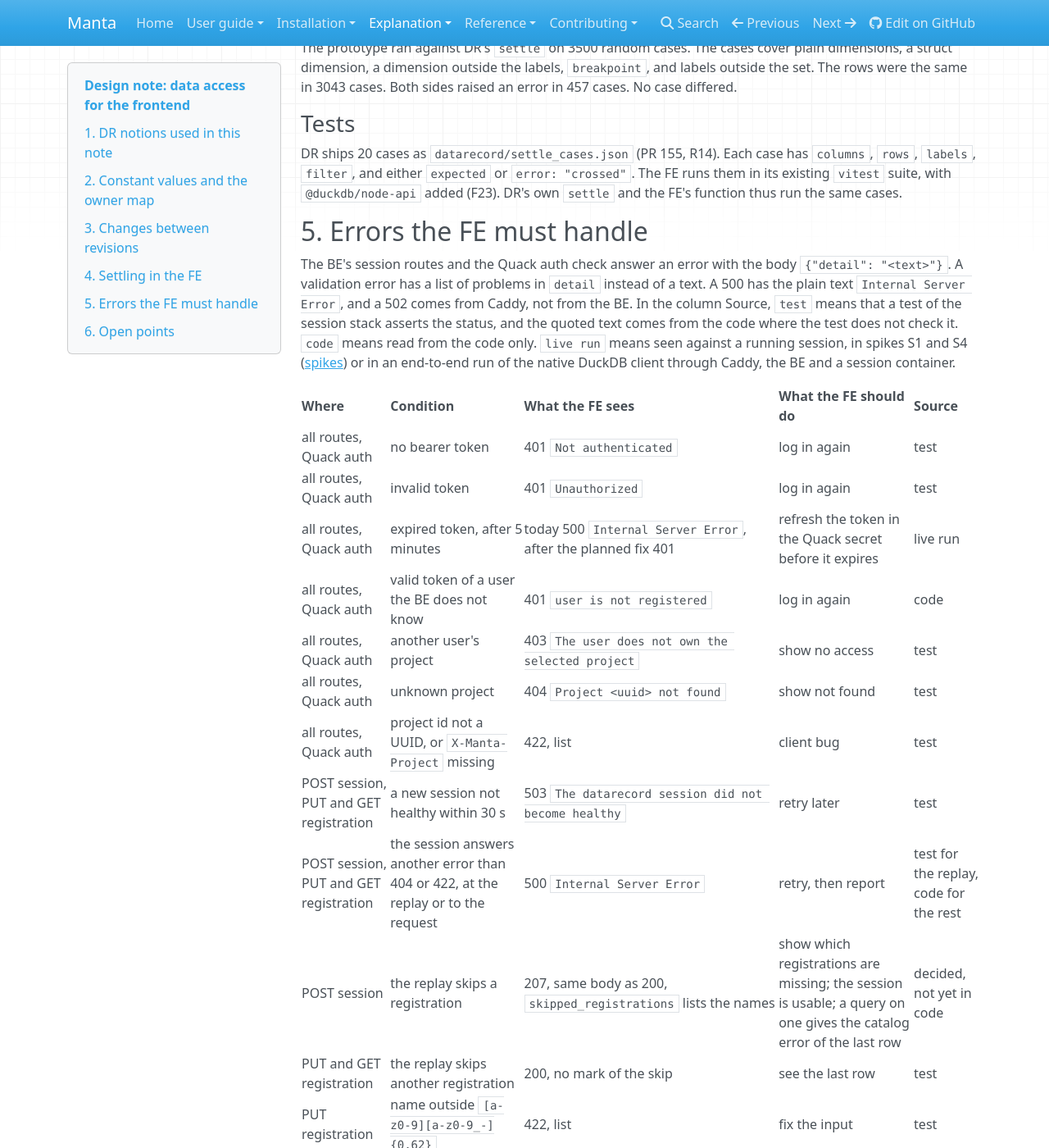
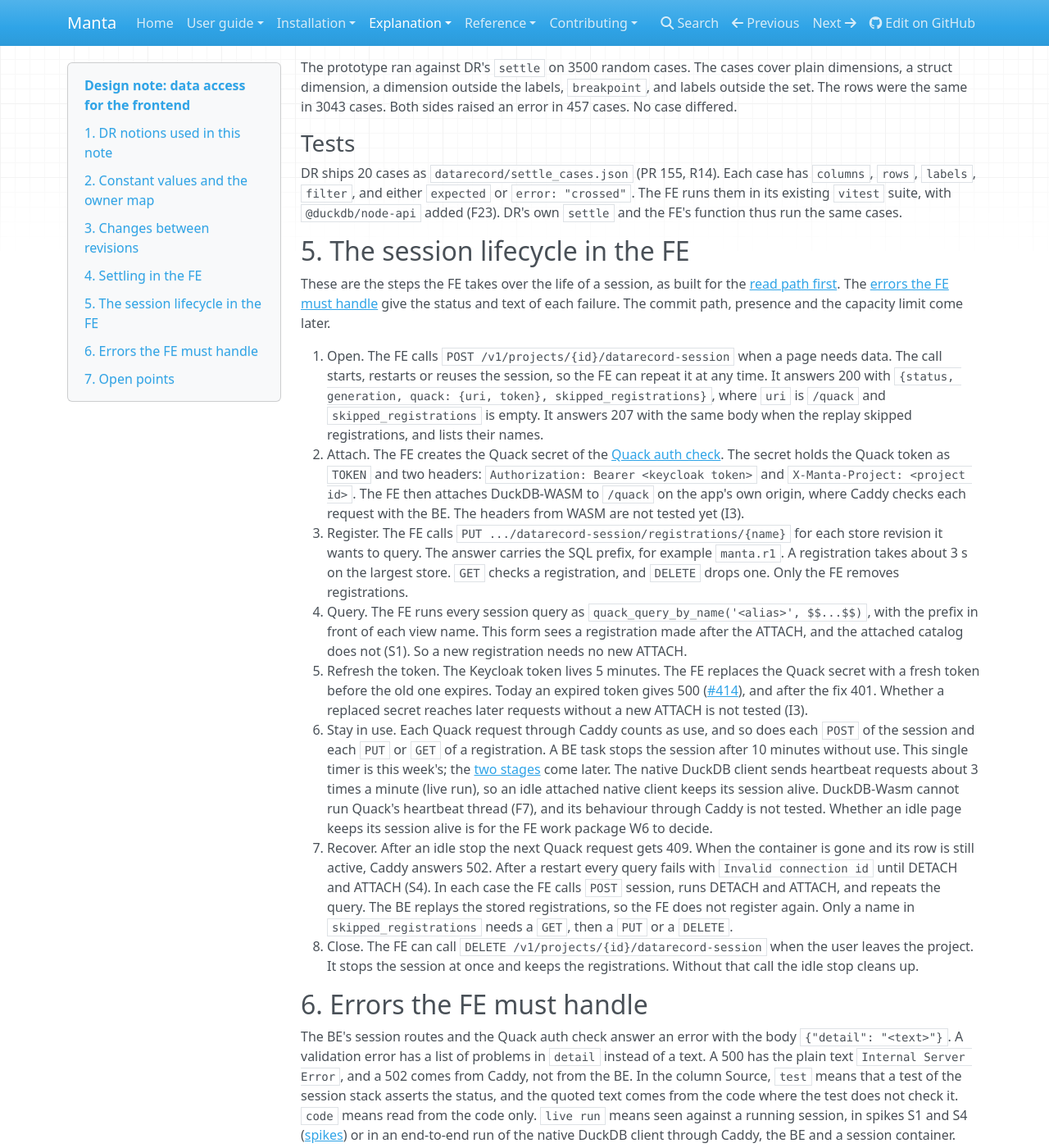
Before and after one commit to manta-plan/manta, an MkDocs documentation site: the page built from docs/explanation/datarecord-session/frontend.md, in a window 1280 px wide and 1400 px high, scrolled down 11183 px. Shown: the whole window at 82% size. Built offline with MkDocs 1.6.1, drawn with Linux system fonts in a browser that asks for light colours; nearby versions of some CDN libraries; some of the changed text lies outside the part shown.

Commit message:
docs: list what the frontend does over the life of a datarecord session
Signed-off-by: Jonas Hoersch <jonas.hoersch@openenergytransition.org>

```diff
--- a/docs/explanation/datarecord-session/frontend.md
+++ b/docs/explanation/datarecord-session/frontend.md
@@ -9,7 +9,7 @@ How the FE reads the data of a session: constant values and the owner map in pla
 
 Part of the datarecord-session plan, draft 9. Start with the [overview](index.md). The codes F, S, R, D and I point to the [appendix](appendix.md).
 
-This note covers three FE needs. [Constant values and the owner map](#2-constant-values-and-the-owner-map) is the component table, the drawers and the location graph: which attributes exist and which constant values they hold. [Changes between revisions](#3-changes-between-revisions) is the scenario panel and the change markers: what a scenario changes against the scenario it was made from. [Settling in the FE](#4-settling-in-the-fe) is how the FE turns raw rows into one value per coordinate. [Errors the FE must handle](#5-errors-the-fe-must-handle) lists what the session routes and the Quack path answer when a step fails.
+This note covers three FE needs. [Constant values and the owner map](#2-constant-values-and-the-owner-map) is the component table, the drawers and the location graph: which attributes exist and which constant values they hold. [Changes between revisions](#3-changes-between-revisions) is the scenario panel and the change markers: what a scenario changes against the scenario it was made from. [Settling in the FE](#4-settling-in-the-fe) is how the FE turns raw rows into one value per coordinate. [The session lifecycle in the FE](#5-the-session-lifecycle-in-the-fe) lists the steps the FE takes from opening a session to closing it. [Errors the FE must handle](#6-errors-the-fe-must-handle) lists what the session routes and the Quack path answer when a step fails.
 
 Today quack-server prepares this data at open. It builds the table `attribute_summary` with one full scan over every attribute, and the view `ctype_attributes` over it. It builds the table `scenario_changes` for all scenarios at open. Nothing settles: the FE queries read raw rows and apply partial rules of their own, or none. [Replacing the manta objects](session.md#5-replacing-the-manta-objects) in the session note lists these objects (groups B and C).
 
@@ -342,7 +342,20 @@ The prototype ran against DR's `settle` on 3500 random cases. The cases cover pl
 
 DR ships 20 cases as `datarecord/settle_cases.json` (PR 155, R14). Each case has `columns`, `rows`, `labels`, `filter`, and either `expected` or `error: "crossed"`. The FE runs them in its existing `vitest` suite, with `@duckdb/node-api` added (F23). DR's own `settle` and the FE's function thus run the same cases.
 
-## 5. Errors the FE must handle
+## 5. The session lifecycle in the FE
+
+These are the steps the FE takes over the life of a session, as built for the [read path first](read-path-first.md). The [errors the FE must handle](#6-errors-the-fe-must-handle) give the status and text of each failure. The commit path, presence and the capacity limit come later.
+
+1. Open. The FE calls `POST /v1/projects/{id}/datarecord-session` when a page needs data. The call starts, restarts or reuses the session, so the FE can repeat it at any time. It answers 200 with `{status, generation, quack: {uri, token}, skipped_registrations}`, where `uri` is `/quack` and `skipped_registrations` is empty. It answers 207 with the same body when the replay skipped registrations, and lists their names.
+2. Attach. The FE creates the Quack secret of the [Quack auth check](backend.md#quack-auth-check). The secret holds the Quack token as `TOKEN` and two headers: `Authorization: Bearer <keycloak token>` and `X-Manta-Project: <project id>`. The FE then attaches DuckDB-WASM to `/quack` on the app's own origin, where Caddy checks each request with the BE. The headers from WASM are not tested yet (I3).
+3. Register. The FE calls `PUT .../datarecord-session/registrations/{name}` for each store revision it wants to query. The answer carries the SQL prefix, for example `manta.r1`. A registration takes about 3 s on the largest store. `GET` checks a registration, and `DELETE` drops one. Only the FE removes registrations.
+4. Query. The FE runs every session query as `quack_query_by_name('<alias>', $$...$$)`, with the prefix in front of each view name. This form sees a registration made after the ATTACH, and the attached catalog does not (S1). So a new registration needs no new ATTACH.
+5. Refresh the token. The Keycloak token lives 5 minutes. The FE replaces the Quack secret with a fresh token before the old one expires. Today an expired token gives 500 ([#414](https://github.com/manta-plan/manta/issues/414)), and after the fix 401. Whether a replaced secret reaches later requests without a new ATTACH is not tested (I3).
+6. Stay in use. Each Quack request through Caddy counts as use, and so does each `POST` of the session and each `PUT` or `GET` of a registration. A BE task stops the session after 10 minutes without use. This single timer is this week's; the [two stages](backend.md#two-stages) come later. The native DuckDB client sends heartbeat requests about 3 times a minute (live run), so an idle attached native client keeps its session alive. DuckDB-Wasm cannot run Quack's heartbeat thread (F7), and its behaviour through Caddy is not tested. Whether an idle page keeps its session alive is for the FE work package W6 to decide.
+7. Recover. After an idle stop the next Quack request gets 409. When the container is gone and its row is still active, Caddy answers 502. After a restart every query fails with `Invalid connection id` until DETACH and ATTACH (S4). In each case the FE calls `POST` session, runs DETACH and ATTACH, and repeats the query. The BE replays the stored registrations, so the FE does not register again. Only a name in `skipped_registrations` needs a `GET`, then a `PUT` or a `DELETE`.
+8. Close. The FE can call `DELETE /v1/projects/{id}/datarecord-session` when the user leaves the project. It stops the session at once and keeps the registrations. Without that call the idle stop cleans up.
+
+## 6. Errors the FE must handle
 
 The BE's session routes and the Quack auth check answer an error with the body `{"detail": "<text>"}`. A validation error has a list of problems in `detail` instead of a text. A 500 has the plain text `Internal Server Error`, and a 502 comes from Caddy, not from the BE. In the column Source, `test` means that a test of the session stack asserts the status, and the quoted text comes from the code where the test does not check it. `code` means read from the code only. `live run` means seen against a running session, in spikes S1 and S4 ([spikes](appendix.md#8-spikes-and-measurements)) or in an end-to-end run of the native DuckDB client through Caddy, the BE and a session container.
 
@@ -357,7 +370,7 @@ The BE's session routes and the Quack auth check answer an error with the body `
 | all routes, Quack auth | project id not a UUID, or `X-Manta-Project` missing | 422, list | client bug | test |
 | POST session, PUT and GET registration | a new session not healthy within 30 s | 503 `The datarecord session did not become healthy` | retry later | test |
 | POST session, PUT and GET registration | the session answers another error than 404 or 422, at the replay or to the request | 500 `Internal Server Error` | retry, then report | test for the replay, code for the rest |
-| POST session | the replay skips a registration | 207, same body as 200, `skipped_registrations` lists the names | show which registrations are missing; the session is usable; a query on one gives the catalog error of the last row | decided, not yet in code |
+| POST session | the replay skips a registration | 207, same body as 200, `skipped_registrations` lists the names | show which registrations are missing; the session is usable; a query on one gives the catalog error of the last row | test |
 | PUT and GET registration | the replay skips another registration | 200, no mark of the skip | see the last row | test |
 | PUT registration | name outside `[a-z0-9][a-z0-9_-]{0,62}` | 422, list | fix the input | test |
 | PUT registration | unknown store or revision | 404 `<store> has no revision <rev>`, no row kept | tell the user | test |
@@ -380,7 +393,7 @@ The expired token gives 500 because main's auth code does not map the error of a
 
 Only POST session reports a replay skip. A skip during PUT or GET of a registration shows only later, as the catalog error of the last row.
 
-## 6. Open points
+## 7. Open points
 
 | Question | Proposal |
 |---|---|
```
